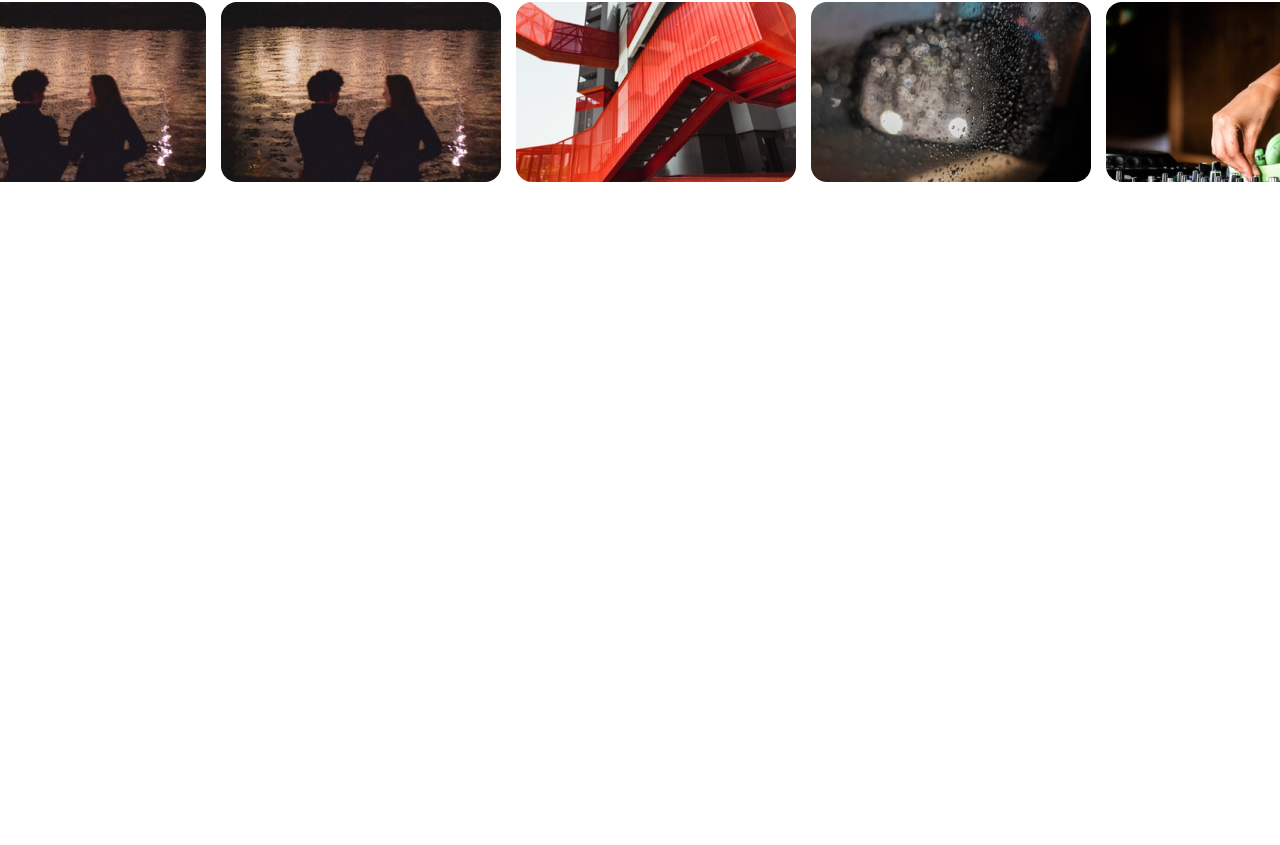
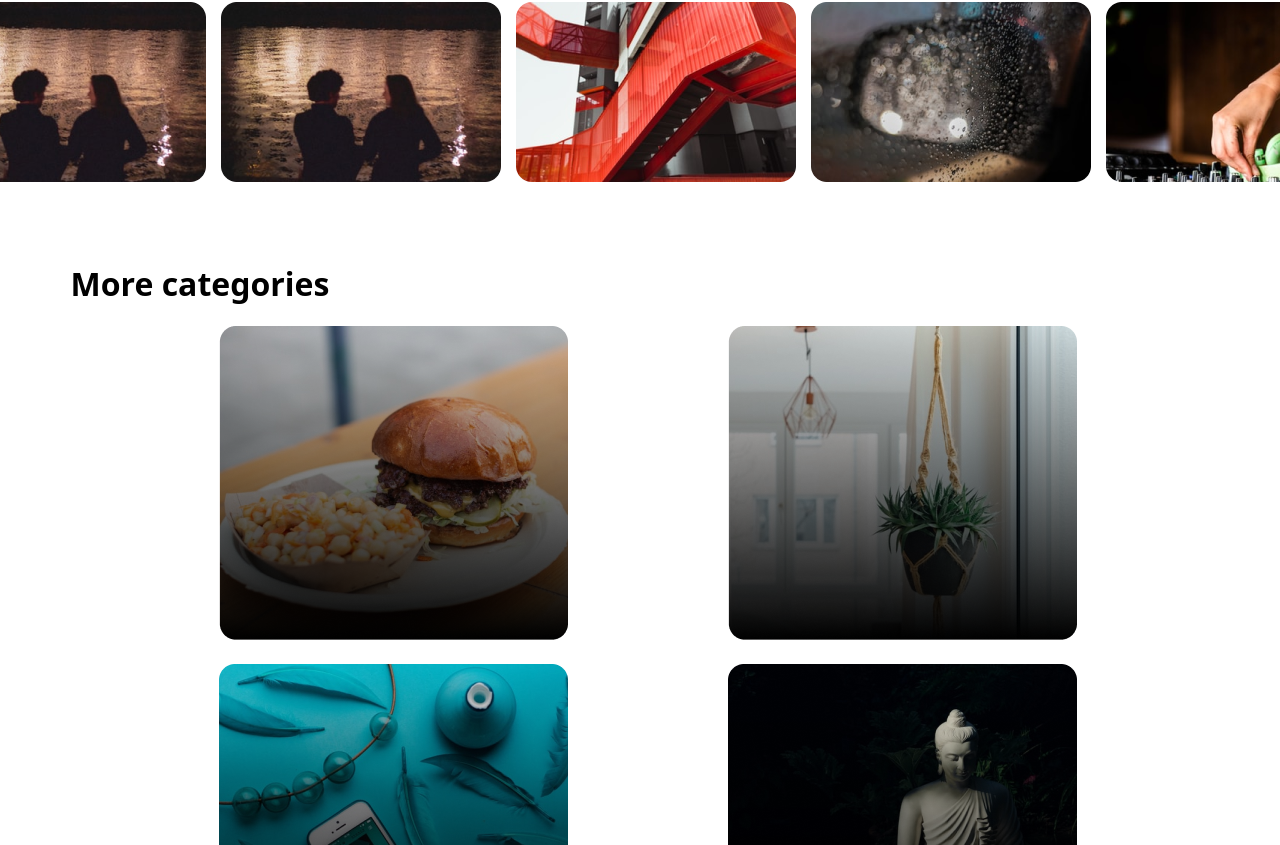
Before and after one commit to DALJAK-Project/DALJAK-FrontEnd, a React (Create React App) app: page / in a window 1280 px wide. Shown: the part 915-1760 px from the top of the page. Before the commit the page ends 1101 px from the top, so only its background shows below. Built offline with nearby package versions, Linux system fonts and the light colour scheme.

Commit message:
[Feat]DaljakCategiory Component 추가

```diff
--- a/src/Daljak/Daljak.js
+++ b/src/Daljak/Daljak.js
@@ -17,6 +17,9 @@ export default function Daljak() {
     const imgACTList = [
         "act-a.png","act-a.png","act-a.png","act-b.png","act-c.png","act-d.png","act-e.png"
     ];
+    const moreImg = [
+        "more-a.png", "more-b.png", "more-c.png", "more-d.png", "more-e.png", "more-f.png",
+    ]
     return (
         <div>
             <Nav/>
@@ -24,7 +27,7 @@ export default function Daljak() {
             <Daljak_Center title="IT" images={imgITList} boxName='it'/>
             <Daljak_Center title="자연과학" images={imgNSList} boxName='science'/>
             <Daljak_Center title="예체능" images={imgACTList} boxName='act' moreDisplay={true}/>
-
+            <Daljak_Catagory images={moreImg} />
             </div>
         </div>
     )
@@ -54,6 +57,29 @@ function Daljak_Center({title,images,boxName,moreDisplay}) {
     </div>
     )
 }
+
+function Daljak_Catagory({images}) {
+    const cardlist = images.map((imgUrl) => (
+        <div><img src={require(`../img/${imgUrl}`).default} alt=" " /></div>
+    ));
+    return (
+        <div class="daljak__category">
+            <div class="daljak__category--box ">
+                <div class="daljak__box--category ">
+                    <div class="daljak__box--it--text--category">
+                    <span class="daljak__box--it--title ">More categories</span>
+                    </div>
+                    <div class="daljak__box--cardlist--grid" >
+                        {cardlist}
+                    </div>
+                </div>
+            </div>
+        </div>
+    )
+}
+
+
+
 function Nav() {
     return(
         <div>
```
